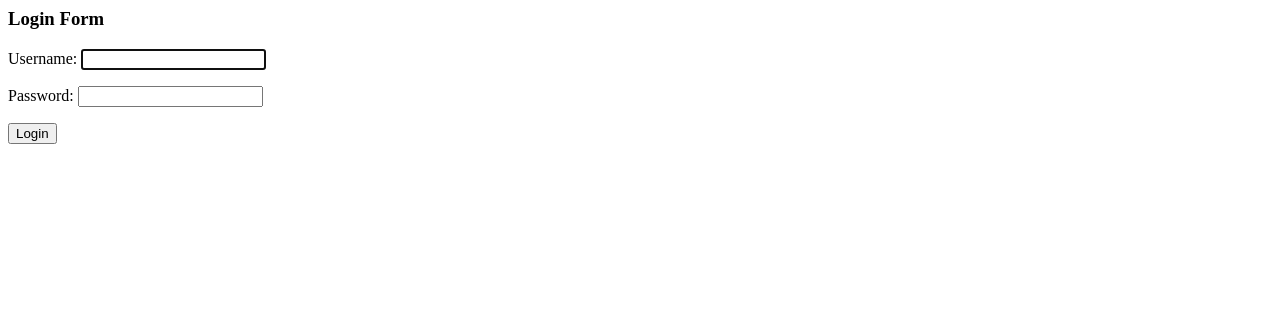
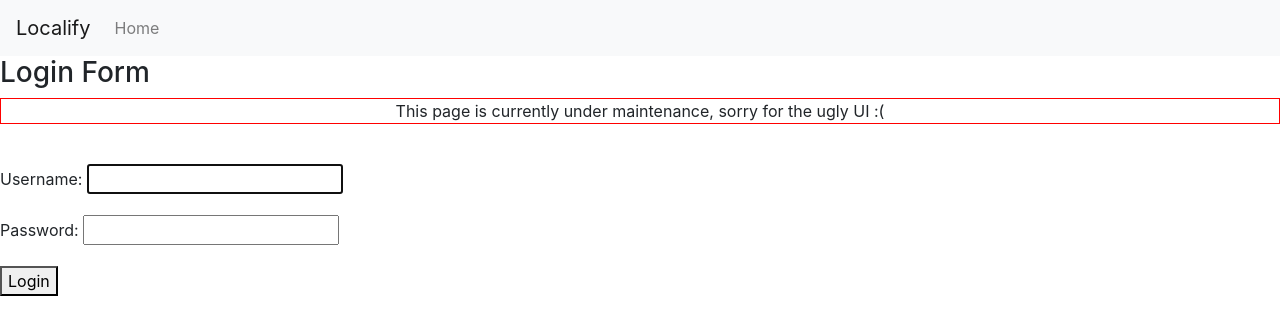
Before and after one commit to Gizmosoft/Localify, a Django app: page /login/ in a window 1280 px wide. Shown: the top 335 px of the page. Run offline with Django 3.2, Linux system fonts and the light colour scheme; some libraries are stand-ins or nearby versions.

Commit message:
direct to master

```diff
--- a/localify/accounts/forms.py
+++ b/localify/accounts/forms.py
@@ -13,7 +13,7 @@ class RegistrationForm(UserCreationForm):
             'username',
             'first_name',
             'last_name',
-            'email',
+            'email'
         }
 
     def save(self, commit=True):
--- /dev/null
+++ b/localify/website/templates/base.html
@@ -0,0 +1,13 @@
+<!DOCTYPE html>
+<html lang="en">
+<head>
+    <meta charset="UTF-8">
+    <meta name="viewport" content="width=device-width, initial-scale=1.0">
+    <meta http-equiv="X-UA-Compatible" content="ie=edge">
+    <title>Localify - Welcome</title>
+    <link rel="stylesheet" href="https://maxcdn.bootstrapcdn.com/bootstrap/4.0.0/css/bootstrap.min.css" integrity="sha384-Gn5384xqQ1aoWXA+058RXPxPg6fy4IWvTNh0E263XmFcJlSAwiGgFAW/dAiS6JXm" crossorigin="anonymous"></head>
+<body>
+    {% include 'navbar.html' %}
+    {% block content %}{% endblock %}
+</body>
+</html>
--- a/localify/website/templates/home.html
+++ b/localify/website/templates/home.html
@@ -1,3 +1,6 @@
+{% extends "base.html" %}
+
+{% block content %}
 <!DOCTYPE html>
 <html lang="en" dir="ltr">
   <head>
@@ -41,3 +44,5 @@
     </script>
   </body>
 </html>
+
+{% endblock %}
--- /dev/null
+++ b/localify/website/templates/navbar.html
@@ -0,0 +1,15 @@
+<nav class="navbar navbar-expand-lg navbar-light bg-light">
+    <a class="navbar-brand" href="{% url 'home_page' %}">Localify</a>
+    <div id="navbarNav">
+      <ul class="navbar-nav">
+        <li class="nav-item {{home_page}}">
+          <a class="nav-link" href="{% url 'home_page' %}">Home</a>
+        </li>
+        {% if user.is_authenticated %}
+        <li class="nav-item {{home_page}}">
+          <a class="nav-link" href="{% url 'logout' %}">Logout</a>
+        </li>
+        {% endif %}
+      </ul>
+    </div>
+  </nav>
--- a/localify/website/templates/registration/login.html
+++ b/localify/website/templates/registration/login.html
@@ -1,12 +1,20 @@
+{% extends "base.html" %}
+
 {% block content %}
 
 <h3>Login Form</h3>
 
+<div class="noticeMessage">
+  <p align="center" style="border:1px solid red">This page is currently under maintenance, sorry for the ugly UI :( </p>
+</div><br>
+
+<div class="log-form">
 <form method="POST">
 {% csrf_token %}
 
 {{ form.as_p }}
 <button type="submit">Login</button>
 </form>
+</div>
 
 {% endblock content %}
--- a/localify/website/views.py
+++ b/localify/website/views.py
@@ -11,7 +11,8 @@ from django.contrib.auth.models import User
 #     template_name = 'home.html'
 
 def home_page(request):
-    return render(request,"home.html")
+    context = {"home_page": "active"}
+    return render(request,"home.html",context)
 
 def user_profile(request):
     # superusers_username = User.objects.filter(is_superuser=True).values_list('username', flat=True).get(pk=1)
```
Also changed, not shown: localify/website/templates/profile.html (+7 -4 lines), localify/website/templates/signup.html (+7 -1 lines), localify/db.sqlite3.
